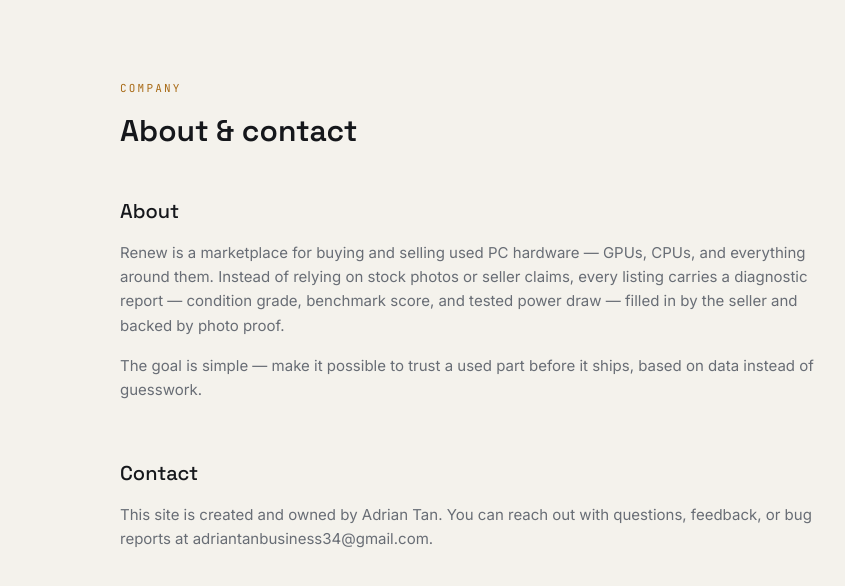
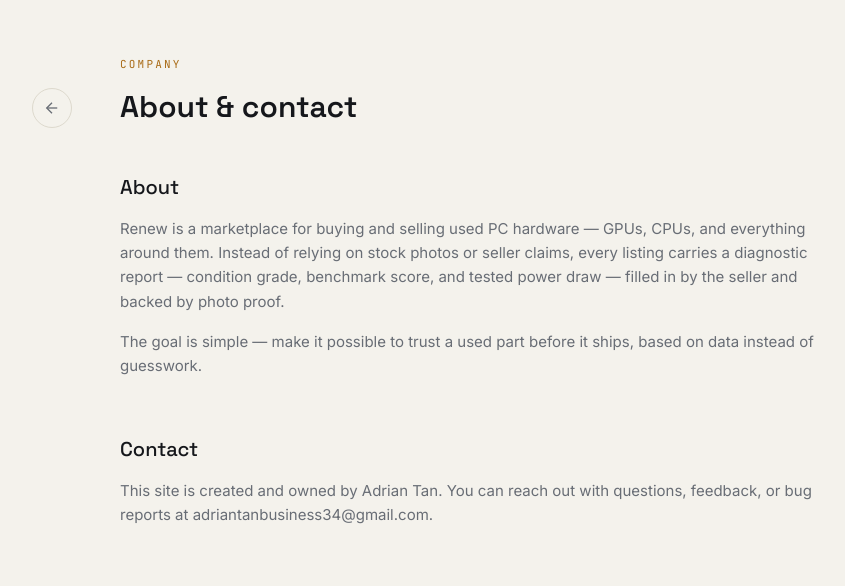
Before and after one commit to Adriann34/renew, a Next.js app: page /about in a window 1280 px wide. Shown: the top 586 px of the page, without its empty margins (160-1005 px from the left). Built offline with nearby package versions, Linux system fonts and the light colour scheme.

Commit message:
add back button for about and faq

```diff
--- a/app/about/page.tsx
+++ b/app/about/page.tsx
@@ -1,3 +1,5 @@
+import { BackButton } from "@/components/BackButton";
+
 const sections = [
   {
     id: "about",
@@ -18,7 +20,8 @@ const sections = [
 
 export default function AboutPage() {
   return (
-    <div className="max-w-3xl mx-auto px-6 py-20">
+    <div className="relative max-w-3xl mx-auto px-6 pt-14 pb-20">
+      <BackButton />
       <p className="font-mono text-[11px] uppercase tracking-[0.2em] text-amber mb-4">
         Company
       </p>
--- a/app/faq/page.tsx
+++ b/app/faq/page.tsx
@@ -1,3 +1,4 @@
+import { BackButton } from "@/components/BackButton";
 import { createClient } from "@/lib/supabase/server";
 import { faqSections } from "@/lib/supportKnowledge";
 import { SupportChatWidget } from "@/components/support/SupportChatWidget";
@@ -12,7 +13,10 @@ export default async function FaqPage() {
 
   return (
     <>
-      <div className="max-w-3xl mx-auto px-6 py-20">
+      <div className="relative max-w-3xl mx-auto px-6 pt-14 pb-20">
+        <BackButton />
+
+        <div>
           <p className="font-mono text-[11px] uppercase tracking-[0.2em] text-amber mb-4">
             Trust
           </p>
@@ -34,6 +38,7 @@ export default async function FaqPage() {
             ))}
           </div>
         </div>
+      </div>
 
       <SupportChatWidget isAuthenticated={Boolean(user)} />
     </>
--- /dev/null
+++ b/components/BackButton.tsx
@@ -0,0 +1,36 @@
+import Link from "next/link";
+
+/**
+ * Icon-only circular back link. On lg+ it parks in the left margin beside the
+ * page heading (the parent must be `relative` and horizontally centered);
+ * below that the gutter disappears, so it stacks above the content.
+ */
+export function BackButton({
+  href = "/",
+  label = "Back to home",
+}: {
+  href?: string;
+  label?: string;
+}) {
+  return (
+    <Link
+      href={href}
+      aria-label={label}
+      title={label}
+      className="mb-8 w-10 h-10 flex items-center justify-center rounded-full border border-line text-ink-dim hover:text-ink hover:border-ink transition-colors lg:absolute lg:right-full lg:top-22 lg:mr-6 lg:mb-0"
+    >
+      <svg
+        width="18"
+        height="18"
+        viewBox="0 0 24 24"
+        fill="none"
+        stroke="currentColor"
+        strokeWidth="1.75"
+        aria-hidden="true"
+      >
+        <line x1="19" y1="12" x2="5" y2="12" />
+        <polyline points="12 19 5 12 12 5" />
+      </svg>
+    </Link>
+  );
+}
```
Lines whose indentation alone changed are shown as unchanged.
